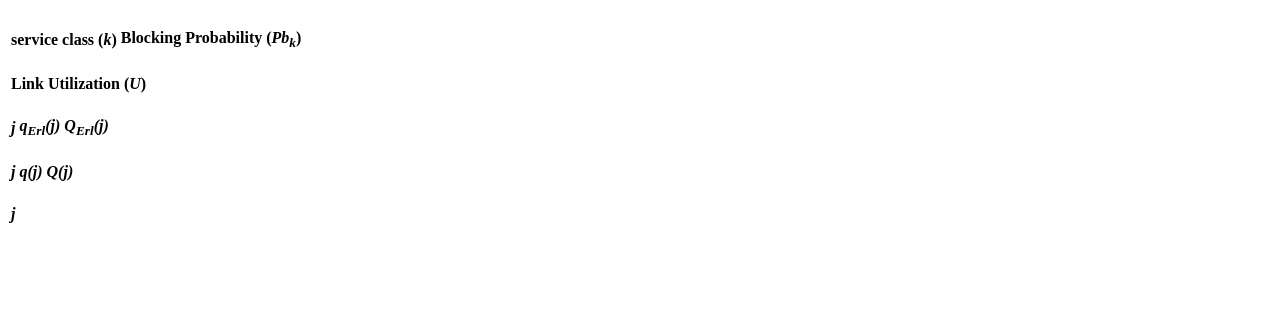
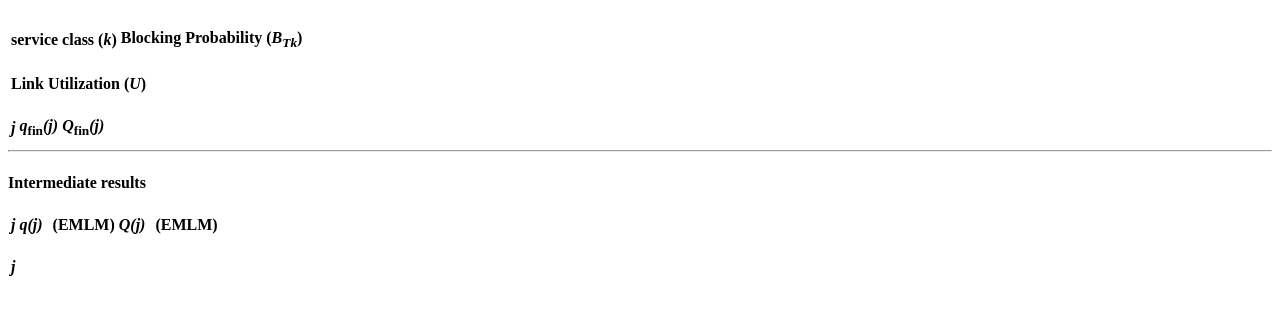
Before and after one commit to takpan/teletraffic-models-web, a Flask app: template templates/result_enmlm.html in a window 1280 px wide. Shown: the top 315 px of the page. Run offline with Flask 2, Linux system fonts and the light colour scheme; the template is opened without the code that fills it, so the values that code supplies are empty.

Commit message:
Elastic EMLM completed

```diff
--- a/templates/input_enmlm.html
+++ b/templates/input_enmlm.html
@@ -31,7 +31,7 @@
         </div>
       </div>
       <div class="form-group row">
-        <label for="totSources1Id" class="col-sm-5 col-form-label">Total sources (<i>N</i>):</label>
+        <label for="totSources1Id" class="col-sm-5 col-form-label">Traffic sources (<i>N</i>):</label>
         <div class="col-sm-7">
           <input type="text" name="totSources1" class="form-control" id="totSources1Id" placeholder="Integer number">
         </div>
@@ -62,7 +62,7 @@
         </div>
       </div>
       <div class="form-group row">
-        <label for="totSources2Id" class="col-sm-5 col-form-label">Total sources (<i>N</i>):</label>
+        <label for="totSources2Id" class="col-sm-5 col-form-label">Traffic sources (<i>N</i>):</label>
         <div class="col-sm-7">
           <input type="text" name="totSources2" class="form-control" id="totSources2Id" placeholder="Integer number">
         </div>
--- a/templates/result_emlm.html
+++ b/templates/result_emlm.html
@@ -3,7 +3,7 @@
 	<thead>
 	    <tr>
 			<th scope="col">service class (<i>k</i>)</th>
-			<th scope="col">Blocking Probability (<i>Pb<sub>k</sub></i>)</th>
+			<th scope="col">Blocking Probability (<i>B<sub>k</sub></i>)</th>
 	    </tr>
 	</thead>
 	<tbody>
--- a/templates/result_enmlm.html
+++ b/templates/result_enmlm.html
@@ -3,7 +3,7 @@
 	<thead>
 	    <tr>
 			<th scope="col">service class (<i>k</i>)</th>
-			<th scope="col">Blocking Probability (<i>Pb<sub>k</sub></i>)</th>
+			<th scope="col">Blocking Probability (<i>B<sub>Tk</sub></i>)</th>
 	    </tr>
 	</thead>
 	<tbody>
@@ -30,11 +30,34 @@
 <br>
 
 <table class="table table-bordered">
+	<thead>
+	    <tr>
+			<th scope="col"><i>j</i></th>
+			<th scope="col"><i>q</i><sub>fin</sub><i>(j)</i></th>
+			<th scope="col"><i>Q</i><sub>fin</sub><i>(j)</i></th>
+	    </tr>
+	</thead>
+	<tbody>
+  		{% for value in results['qj'] %}
+			<tr>
+			  <th scope="row">{{ loop.index0 }}</th>
+			  <td>{{ value }}</td>
+			  <td>{{ results['qj_norm'][loop.index0] }}</td>
+			</tr>
+		{% endfor %}
+	</tbody>
+</table>
+
+<hr>
+
+<h4>Intermediate results</h4>
+
+<table class="table table-bordered">
   <thead>
       <tr>
       <th scope="col"><i>j</i></th>
-      <th scope="col"><i>q<sub>Erl</sub>(j)</i></th>
-      <th scope="col"><i>Q<sub>Erl</sub>(j)</i></th>
+      <th scope="col"><i>q(j)</i><span style="padding-left: 10px;">(EMLM)</span></th>
+      <th scope="col"><i>Q(j)</i><span style="padding-left: 10px;">(EMLM)</span></th>
       </tr>
   </thead>
   <tbody>
@@ -54,29 +77,8 @@
 	<thead>
 	    <tr>
 			<th scope="col"><i>j</i></th>
-			<th scope="col"><i>q(j)</i></th>
-			<th scope="col"><i>Q(j)</i></th>
-	    </tr>
-	</thead>
-	<tbody>
-  		{% for value in results['qj'] %}
-			<tr>
-			  <th scope="row">{{ loop.index0 }}</th>
-			  <td>{{ value }}</td>
-			  <td>{{ results['qj_norm'][loop.index0] }}</td>
-			</tr>
-		{% endfor %}
-	</tbody>
-</table>
-
-<br>
-
-<table class="table table-bordered">
-	<thead>
-	    <tr>
-			<th scope="col"><i>j</i></th>
 			{% for value in results['ykj'] %}
-				<th scope="col"><i>y<sub>{{ loop.index0 + 1}}</sub>(j)</i></td>
+				<th scope="col"><i>y<sub>{{ loop.index0 + 1}}</sub>(j)</i><span style="padding-left: 10px;">(EMLM)</span></td>
 			{% endfor %}
 	    </tr>
 	</thead>
--- a/templates/serv_class_card_enmlm.html
+++ b/templates/serv_class_card_enmlm.html
@@ -10,7 +10,7 @@
 			</div>
 		</div>
 		<div class="form-group row">
-			<label for="totSources{{ servClass }}Id" class="col-sm-5 col-form-label">Total sources (<i>N</i>):</label>
+			<label for="totSources{{ servClass }}Id" class="col-sm-5 col-form-label">Traffic sources (<i>N</i>):</label>
 			<div class="col-sm-7">
 				<input type="text" name="totSources{{ servClass }}" class="form-control" id="totSources{{ servClass }}Id" placeholder="Bandwidth units">
 			</div>
```
Also changed, not shown: EEMLM.py (+11 -2 lines).
